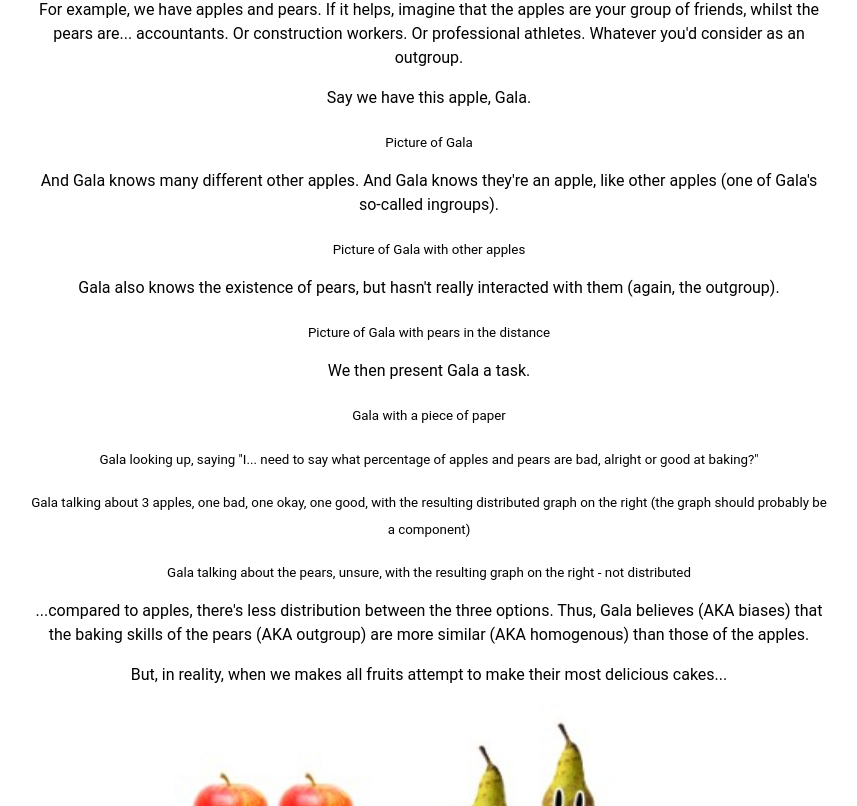
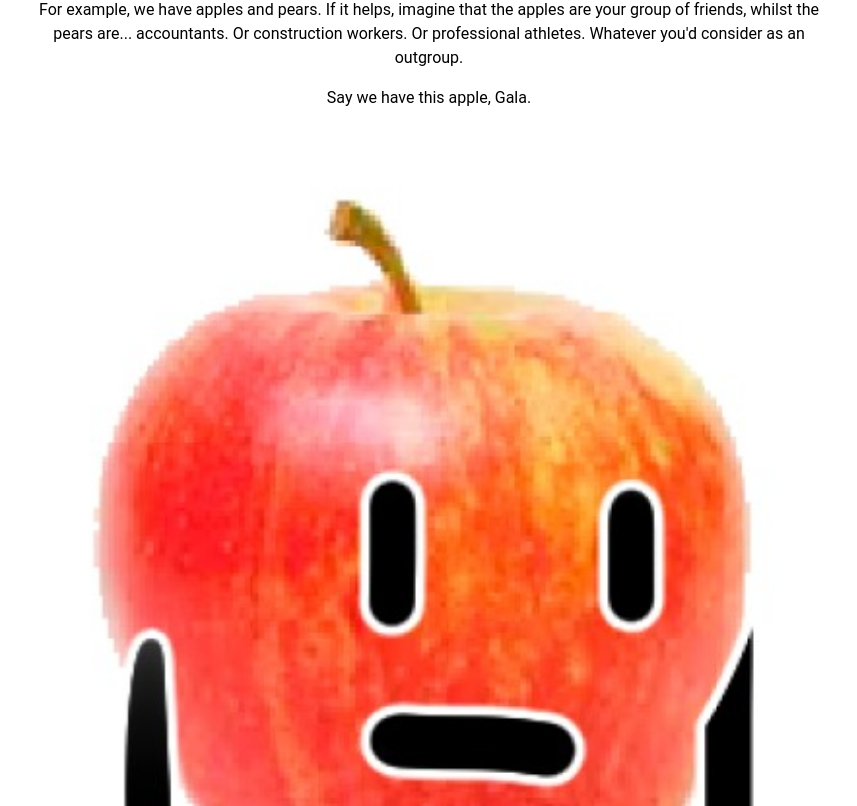
Before and after one commit to AxiDragon/outgroup-odyssey, a React (Create React App) app: page / in a window 1280 px wide. Shown: the part 394-1200 px from the top of the page, without its empty margins (211-1068 px from the left). Built offline with nearby package versions, Linux system fonts and the light colour scheme.

Commit message:
Implement topic images

```diff
--- a/src/App.css
+++ b/src/App.css
@@ -1,6 +1,10 @@
 body {
 	font-family: 'Roboto', sans-serif;
 	line-height: 1.5;
+}
+
+img {
+	width: 100%;
 }
 
 .App {
@@ -29,7 +33,3 @@ body {
 .ImageSlideShow {
 	width: 100%;
 }
-
-.ImageSlideShow img {
-	width: 100%;
-}
--- a/src/components/sections/TopicSection.tsx
+++ b/src/components/sections/TopicSection.tsx
@@ -1,4 +1,17 @@
 import ImageSlideShow from "@c/interactables/ImageSlideShow";
+
+import gala from "@a/placeholder/gala.jpg";
+import galaAndApples from "@a/placeholder/gala-and-apples.jpg";
+import galaAndPears from "@a/placeholder/gala-and-pears.jpg";
+
+import galaIntro1 from "@a/placeholder/gala-intro-1.jpg";
+import galaIntro2 from "@a/placeholder/gala-intro-2.jpg";
+import galaIntro3 from "@a/placeholder/gala-intro-3.jpg";
+import galaIntro4 from "@a/placeholder/gala-intro-4.jpg";
+import galaIntro4Graph from "@a/placeholder/gala-intro-4g.jpg";
+import galaIntro5 from "@a/placeholder/gala-intro-5.jpg";
+import galaIntro5Graph from "@a/placeholder/gala-intro-5g.jpg";
+
 import interactable1 from "@a/placeholder/intro-interactable-1.jpg";
 import interactable2 from "@a/placeholder/intro-interactable-2.jpg";
 import interactable3 from "@a/placeholder/intro-interactable-3.jpg";
@@ -14,18 +27,21 @@ const TopicSection = () => {
 				whilst the pears are... accountants. Or construction workers. Or professional athletes.
 				Whatever you'd consider as an outgroup.</p>
 			<p>Say we have this apple, Gala.</p>
-			<p><sub> Picture of Gala </sub></p>
+			<img src={gala} />
 			<p>And Gala knows many different other apples. And Gala knows they're an apple,
 				like other apples (one of Gala's so-called ingroups).</p>
-			<p><sub> Picture of Gala with other apples </sub></p>
+			<img src={galaAndApples} />
 			<p>Gala also knows the existence of pears, but hasn't really interacted with them
 				(again, the outgroup).</p>
-			<p><sub> Picture of Gala with pears in the distance </sub></p>
+			<img src={galaAndPears} />
 			<p>We then present Gala a task.</p>
-			<p><sub> Gala with a piece of paper </sub></p>
-			<p><sub> Gala looking up, saying "I... need to say what percentage of apples and pears are bad, alright or good at baking?" </sub></p>
-			<p><sub> Gala talking about 3 apples, one bad, one okay, one good, with the resulting distributed graph on the right (the graph should probably be a component) </sub></p>
-			<p><sub> Gala talking about the pears, unsure, with the resulting graph on the right - not distributed </sub></p>
+			<img src={galaIntro1} />
+			<img src={galaIntro2} />
+			<img src={galaIntro3} />
+			<img src={galaIntro4} />
+			<img src={galaIntro4Graph} />
+			<img src={galaIntro5} />
+			<img src={galaIntro5Graph} />
 			<p>...compared to apples, there's less distribution between the three options.
 				Thus, Gala believes (AKA biases) that the baking skills of the pears (AKA outgroup)
 				are more similar (AKA homogenous) than those of the apples.</p>
```
